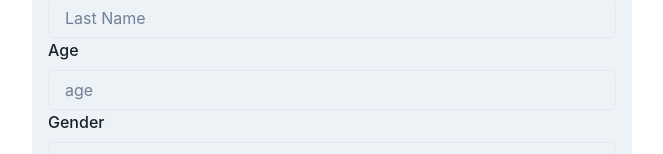
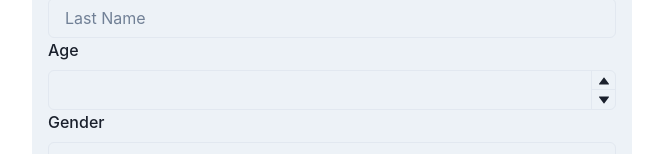
Before and after one commit to jasonluo07/survey-hook-form-json-schema, a React (Vite) app: page / in a window 1280 px wide. Shown: the part 270-424 px from the top of the page, without its empty margins (308-971 px from the left). Built offline with nearby package versions, Linux system fonts and the light colour scheme.

Commit message:
Use NumberInput for age field

```diff
--- a/src/Components/HookForm.tsx
+++ b/src/Components/HookForm.tsx
@@ -5,6 +5,11 @@ import {
   FormErrorMessage,
   FormLabel,
   Input,
+  NumberDecrementStepper,
+  NumberIncrementStepper,
+  NumberInput,
+  NumberInputField,
+  NumberInputStepper,
   Radio,
   RadioGroup,
   Select,
@@ -27,7 +32,7 @@ const formInputsSchema = yup
     age: yup
       .number()
       .positive()
-      .integer()
+      .integer('Age must be an integer.')
       .min(18, 'Age must be at least 18')
       .max(99, 'Age must be less than 99')
       .transform(value => (isNaN(value) ? undefined : value)) // convert empty string to undefined
@@ -54,6 +59,7 @@ const HookForm = () => {
   });
 
   const onSubmit: SubmitHandler<FormInputs> = values => {
+    console.log('values', values);
     return new Promise<void>(resolve => {
       setTimeout(() => {
         alert(JSON.stringify(values, null, 2));
@@ -79,7 +85,13 @@ const HookForm = () => {
 
         <FormControl isInvalid={!!errors.age}>
           <FormLabel htmlFor="age">Age</FormLabel>
-          <Input id="age" placeholder="age" {...register('age')} />
+          <NumberInput min={18} max={99}>
+            <NumberInputField {...register('age')} />
+            <NumberInputStepper>
+              <NumberIncrementStepper />
+              <NumberDecrementStepper />
+            </NumberInputStepper>
+          </NumberInput>
           <FormErrorMessage>{errors.age && errors.age.message}</FormErrorMessage>
         </FormControl>
 
```
